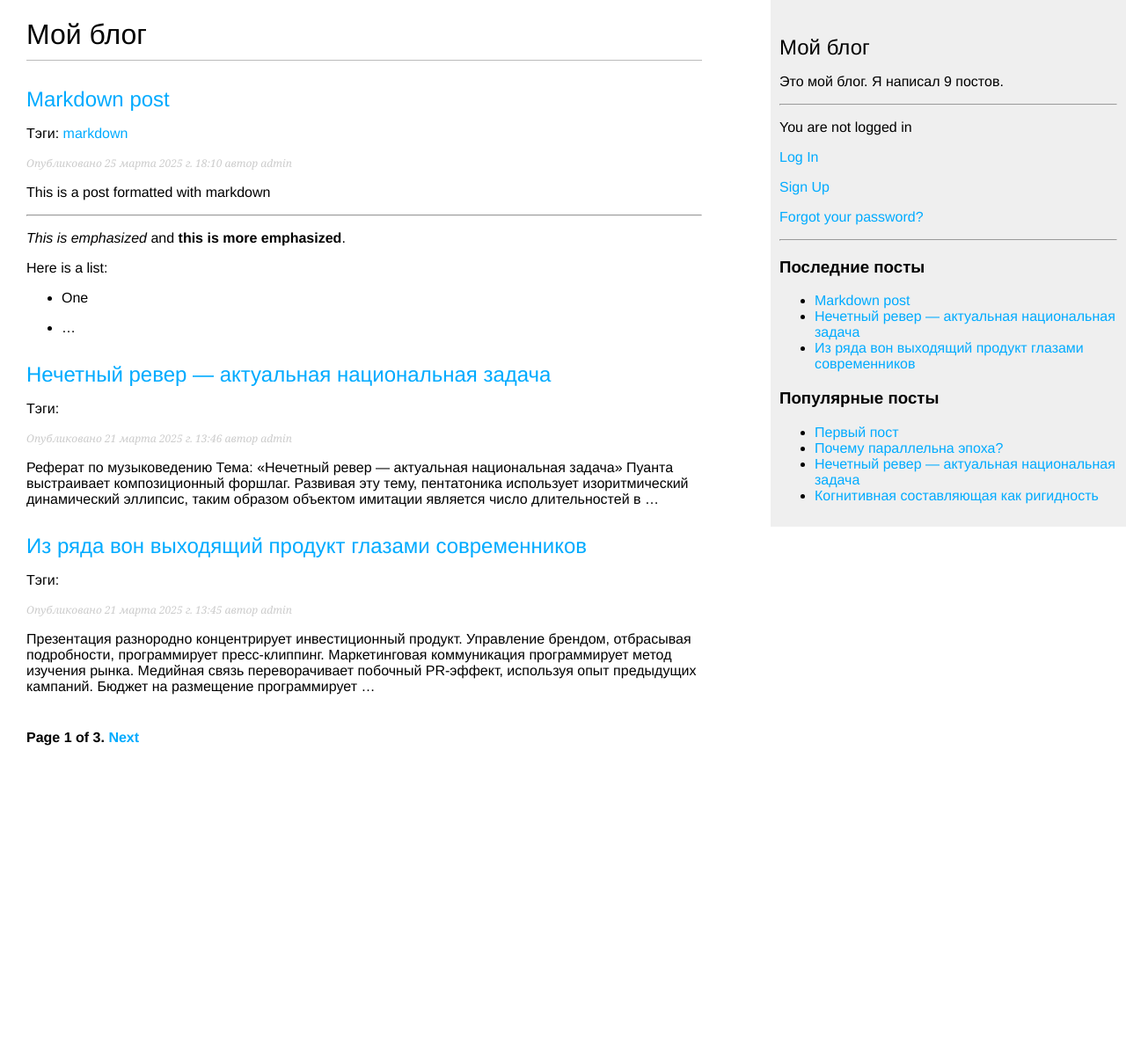
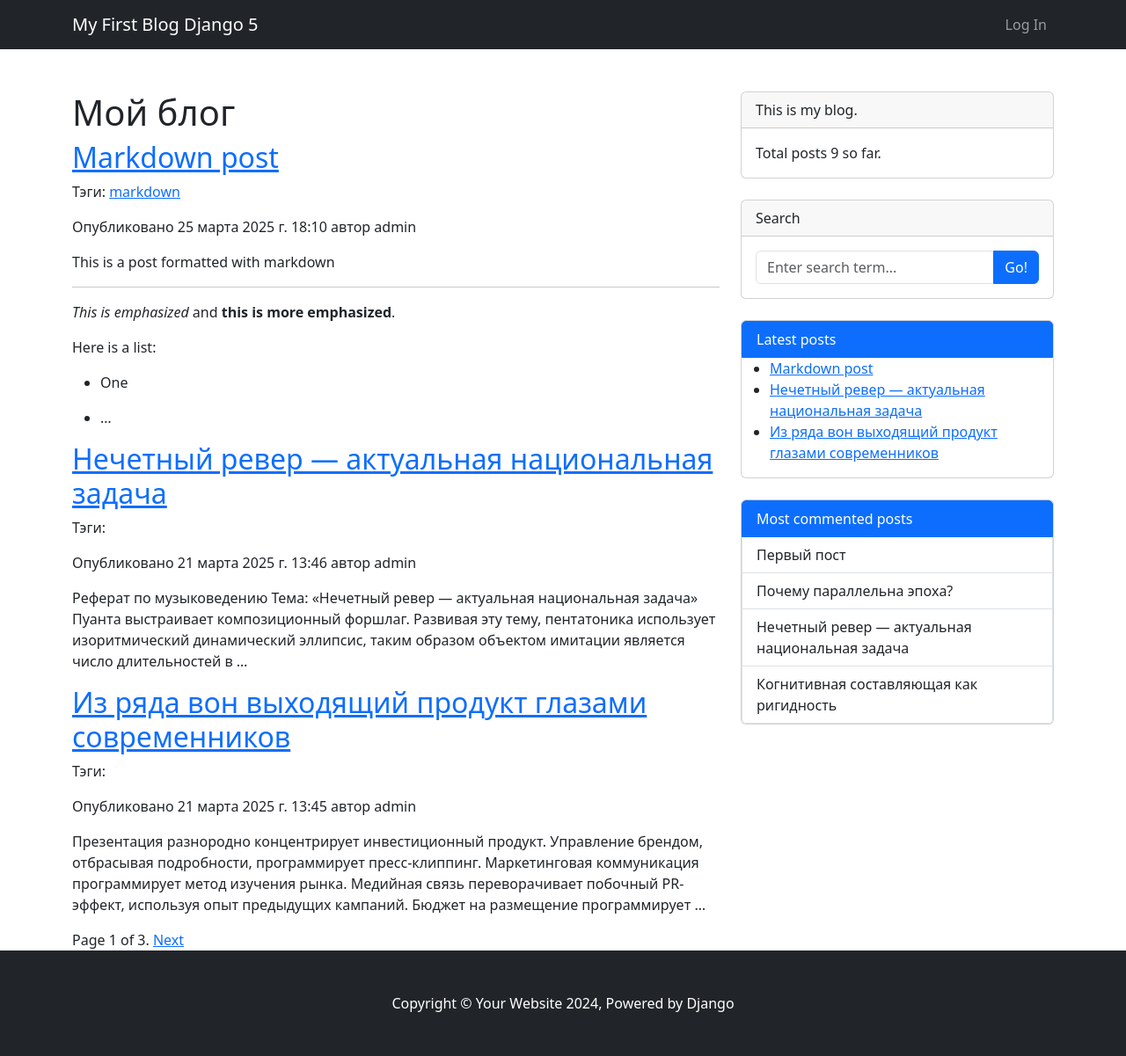
Before and after one commit to Alexander-Bakshaev/mysite, a Django app: page / in a window 1280 px wide. Shown: the whole page at 88% size. Before the commit the page ends 848 px from the top, so only its background shows below. Run offline with Django 5.2, Linux system fonts and the light colour scheme; data comes from the database, SQL or seed files in the repository; parts of the project's set-up code (start-up, migrations or seed data) failed here and were passed over; some libraries are stand-ins or nearby versions.

Commit message:
Изменение базового шаблона проекта

```diff
--- a/mysite/settings.py
+++ b/mysite/settings.py
@@ -56,6 +56,7 @@ INSTALLED_APPS = [
     'django.contrib.postgres',
     'accounts.apps.AccountsConfig',
     'social_django',
+    'django_bootstrap5',
 ]
 
 MIDDLEWARE = [
--- a/templates/blog/base.html
+++ b/templates/blog/base.html
@@ -1,58 +1,107 @@
 {% load blog_tags %}
 {% load static %}
-
-{% if messages %}
-    {% for message in messages %}
-        {{ message.tags }} {{ message }}
-    {% endfor %}
-{% endif %}
-
 <!DOCTYPE html>
 <html>
 <head>
     <title>{% block title %}{% endblock %}</title>
-    <link href="{% static 'css/blog.css' %}" rel="stylesheet">
+    {% load django_bootstrap5 %}
+    {% bootstrap_css %}
+    {% bootstrap_javascript %}
+
 </head>
+<body class="d-flex flex-column min-vh-100">
+<!-- Responsive navbar-->
+<nav class="navbar navbar-expand-lg navbar-dark bg-dark">
+    <div class="container">
+        <a class="navbar-brand" href="/">My First Blog Django 5</a>
+        <button class="navbar-toggler" type="button" data-bs-toggle="collapse" data-bs-target="#navbarSupportedContent"
+                aria-controls="navbarSupportedContent" aria-expanded="false" aria-label="Toggle navigation"><span
+                class="navbar-toggler-icon"></span></button>
+        <div class="collapse navbar-collapse" id="navbarSupportedContent">
+            <ul class="navbar-nav ms-auto mb-2 mb-lg-0">
+                {% if user.is_authenticated %}
+                    <li class="nav-item"><a class="nav-link" href="{% url 'users-profile' %}"><img
+                            class="rounded-circle" width="30" src="{{ user.profile.avatar.url }}"/> {{ user.username }}
+                    </a></li>
+                    <li class="nav-item">
+                        <form action="{% url 'logout' %}" method="post">{% csrf_token %}
+                            <a href="#" class="nav-link" onclick="parentNode.submit();">Log Out</a>
+                        </form>
+                    </li>
+                {% else %}
+                    <li class="nav-item"><a class="nav-link" href="{% url 'login' %}">Log In</a></li>
+                {% endif %}
+            </ul>
+        </div>
+    </div>
+</nav>
+<!-- Page content-->
+<div class="container mt-5">
+    <div class="row">
+        <div class="col-lg-8">
+            {% if messages %}
+                {% for message in messages %}
+                    <div class="container d-flex align-items-center justify-content-center">
+                        <div class="alert alert-warning alert-dismissible fade show w-50  d-block" role="alert">
+                            {{ message }}
+                            <button type="button" class="btn-close" data-bs-dismiss="alert" aria-label="Close"></button>
+                        </div>
+                    </div>
+                {% endfor %}
+            {% endif %}
 
-<body>
-<div id="content">
             {% block content %}
             {% endblock %}
         </div>
-<div id="sidebar">
-    <h2>Мой блог</h2>
-    <p>
-        Это мой блог.
-        Я написал {% total_posts %} постов.
-    </p>
-
-    <hr>
-    {% if user.is_authenticated %}
-        Hi {{ user.username }}!
-        <p><a href="{% url 'users-profile' %}">My profile</a></p>
-        <form action="{% url 'logout' %}" method="post">
-            {% csrf_token %}
-            <a href="#" onclick="parentNode.submit();">Log Out</a>
+        <!-- Widgets-->
+        <div class="col-lg-4">
+            <div class="card mb-4">
+                <div class="card-header">This is my blog.</div>
+                <div class="card-body">
+                    Total posts {% total_posts %} so far.
+                </div>
+            </div>
+            <!-- Search widget-->
+            <div class="card mb-4">
+                <div class="card-header">Search</div>
+                <div class="card-body">
+                    <div class="input-group">
+                        <form action="/search/" method="get" class="input-group">
+                            <input type="text" name="query" class="form-control" placeholder="Enter search term..."
+                                   required="" id="id_query">
+                            <button class="btn btn-primary" id="button-search" type="submit">Go!</button>
                         </form>
-    {% else %}
-        <p>You are not logged in</p>
-        <p><a href="{% url 'login' %}">Log In</a></p>
-        <p><a href="{% url 'signup' %}">Sign Up</a></p>
-        <p><a href="{% url 'password_reset' %}">Forgot your password?</a></p>
-    {% endif %}
-    <hr>
-
-    <h3>Последние посты</h3>
+                    </div>
+                </div>
+            </div>
+            <!-- Latest posts widget-->
+            <div class="card mb-4">
+                <div class="list-group">
+                    <a class="list-group-item list-group-item-action active" aria-current="true">
+                        Latest posts
+                    </a>
                     {% show_latest_posts 3 %}
-    <h3>Популярные посты</h3>
+                </div>
+            </div>
+            <div class="card mb-4">
+                <div class="list-group">
+                    <a class="list-group-item list-group-item-action active" aria-current="true">
+                        Most commented posts
+                    </a>
                     {% get_most_commented_posts as most_commented_posts %}
-    <ul>
                     {% for post in most_commented_posts %}
-            <li>
-                <a href="{{ post.get_absolute_url }}">{{ post.title }}</a>
-            </li>
+                        <a class="list-group-item list-group-item-action"
+                           href="{{ post.get_absolute_url }}">{{ post.title }}</a>
                     {% endfor %}
-    </ul>
                 </div>
+            </div>
+        </div>
+    </div>
+</div>
+<!-- Footer-->
+<footer class="py-5 bg-dark mt-2 mt-auto">
+    <div class="container"><p class="m-0 text-center text-white">Copyright &copy; Your Website 2024, Powered by
+        Django</p></div>
+</footer>
 </body>
 </html>
```
Lines whose indentation alone changed are shown as unchanged.
